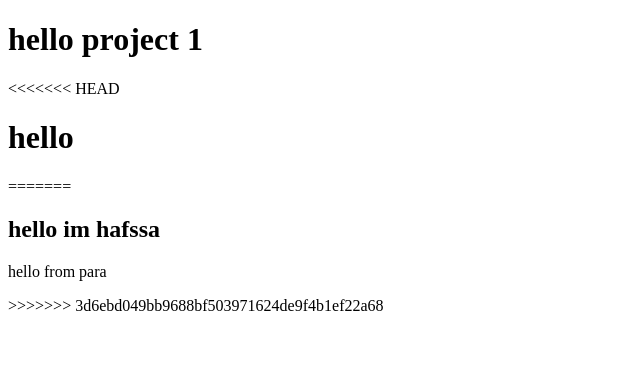
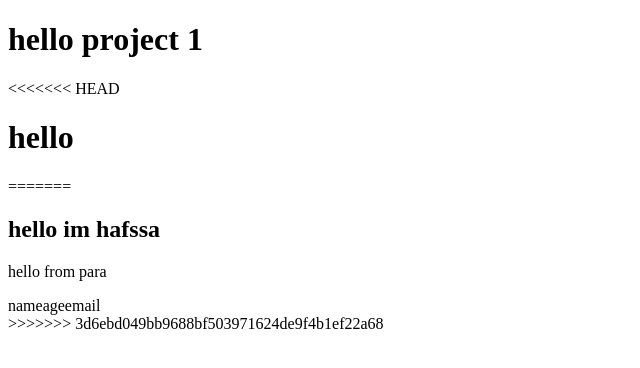
Before and after one commit to Medrhz/prject-jr, a plain HTML site: page index.html in a window 1280 px wide. Shown: the whole page, without its empty margins (0-640 px from the left). Drawn offline with Linux system fonts and the light colour scheme.

Commit message:
last change

```diff
--- a/index.html
+++ b/index.html
@@ -13,6 +13,13 @@
 =======
     <h2>hello im hafssa</h2>
     <p>hello from para</p>
+    <table>
+      <thead>
+        <il>name</il>
+        <il>age</il>
+        <il>email</il>
+      </thead>
+    </table>
 >>>>>>> 3d6ebd049bb9688bf503971624de9f4b1ef22a68
   </body>
 </html>
```
